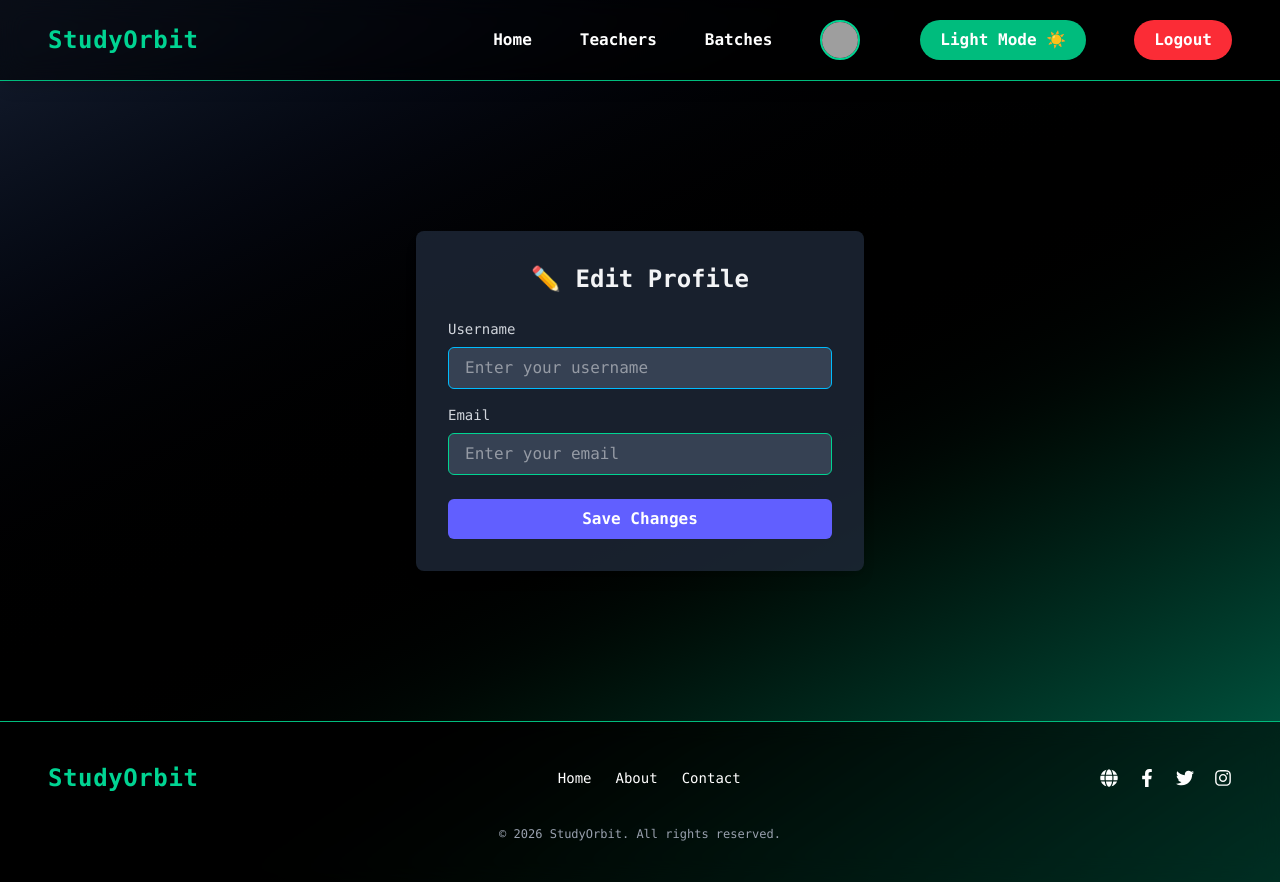
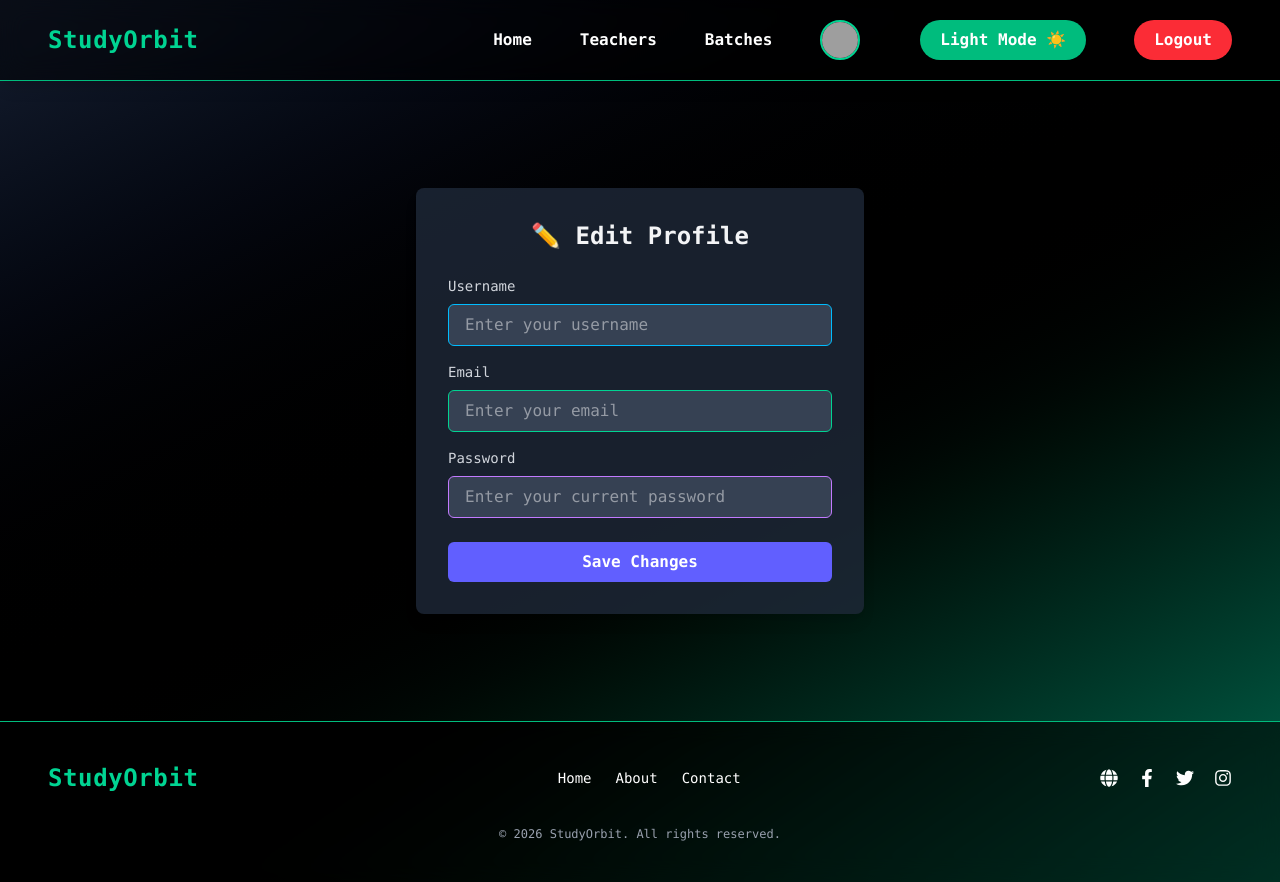
Before and after one commit to zenorbits/Study-Orbit, a React app in the folder Frontend/: page /admin/editprofile in a window 1280 px wide. Built offline with nearby package versions, Linux system fonts and the light colour scheme; no server answers; sample sign-in values are in the browser's storage; grey boxes are pictures that could not be loaded; the HTML template or start-up script is replaced by a standard one.

Commit message:
New verification for editing profile

```diff
--- a/Frontend/src/components/EditProfileForm.jsx
+++ b/Frontend/src/components/EditProfileForm.jsx
@@ -4,7 +4,8 @@ import { useEditProfileMutation } from "../redux/api/profilesettingApi";
 const EditProfileForm = () => {
   const [formData, setFormData] = useState({
     username: "",
-    email: ""
+    email: "",
+    password: ""   // added password field
   });
 
   const [editProfile, { isError, isLoading }] = useEditProfileMutation();
@@ -25,7 +26,6 @@ const EditProfileForm = () => {
       alert("Failed to update profile. Please try again.");
     }
   };
-
 
   return (
     <div
@@ -64,7 +64,7 @@ const EditProfileForm = () => {
         </div>
 
         {/* Email */}
-        <div className="mb-6">
+        <div className="mb-4">
           <label
             htmlFor="email"
             className="block text-sm font-medium text-gray-700 dark:text-gray-300 mb-2"
@@ -85,6 +85,28 @@ const EditProfileForm = () => {
           />
         </div>
 
+        {/* Password */}
+        <div className="mb-6">
+          <label
+            htmlFor="password"
+            className="block text-sm font-medium text-gray-700 dark:text-gray-300 mb-2"
+          >
+            Password
+          </label>
+          <input
+            type="password"
+            id="password"
+            name="password"
+            value={formData.password}
+            onChange={handleChange}
+            autoComplete="off"
+            placeholder="Enter your current password"
+            className="w-full px-4 py-2 border border-purple-400 rounded-md
+                       bg-gray-50 dark:bg-gray-700 text-gray-900 dark:text-gray-100
+                       focus:ring-2 focus:ring-purple-400 focus:outline-none"
+          />
+        </div>
+
         {/* Submit Button */}
         <button
           type="submit"
--- a/Frontend/src/redux/api/profilesettingApi.js
+++ b/Frontend/src/redux/api/profilesettingApi.js
@@ -12,10 +12,10 @@ export const profileSettingApi = createApi({
             })
         }),
         editProfile: build.mutation({
-            query: (updatedData) => ({
+            query: ({updatedData,password}) => ({
                 url:'/editprofile',
                 method:'PATCH',
-                body:updatedData
+                body:{updatedData,password}
             })
         })
     })
```
Also changed, not shown: 1 other file (tests, documents, lock files or other folders).
